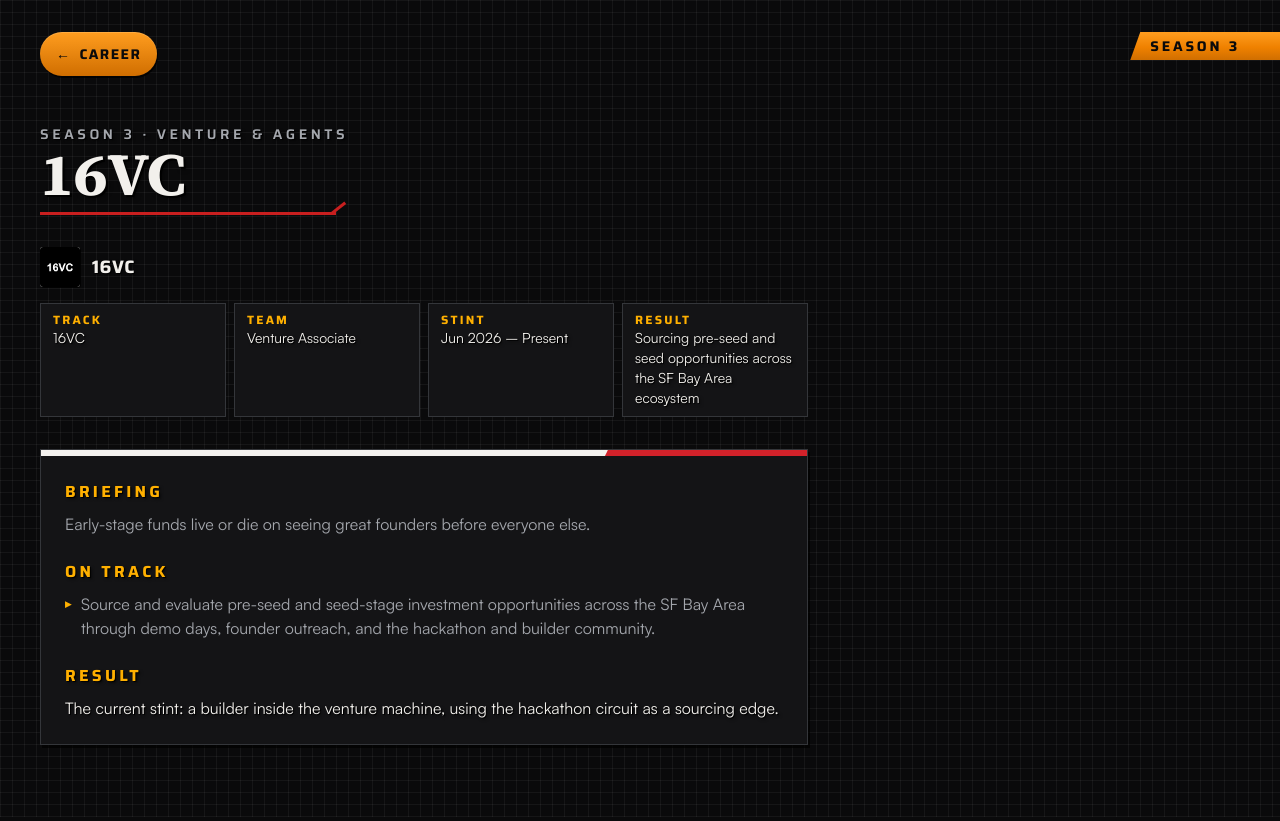
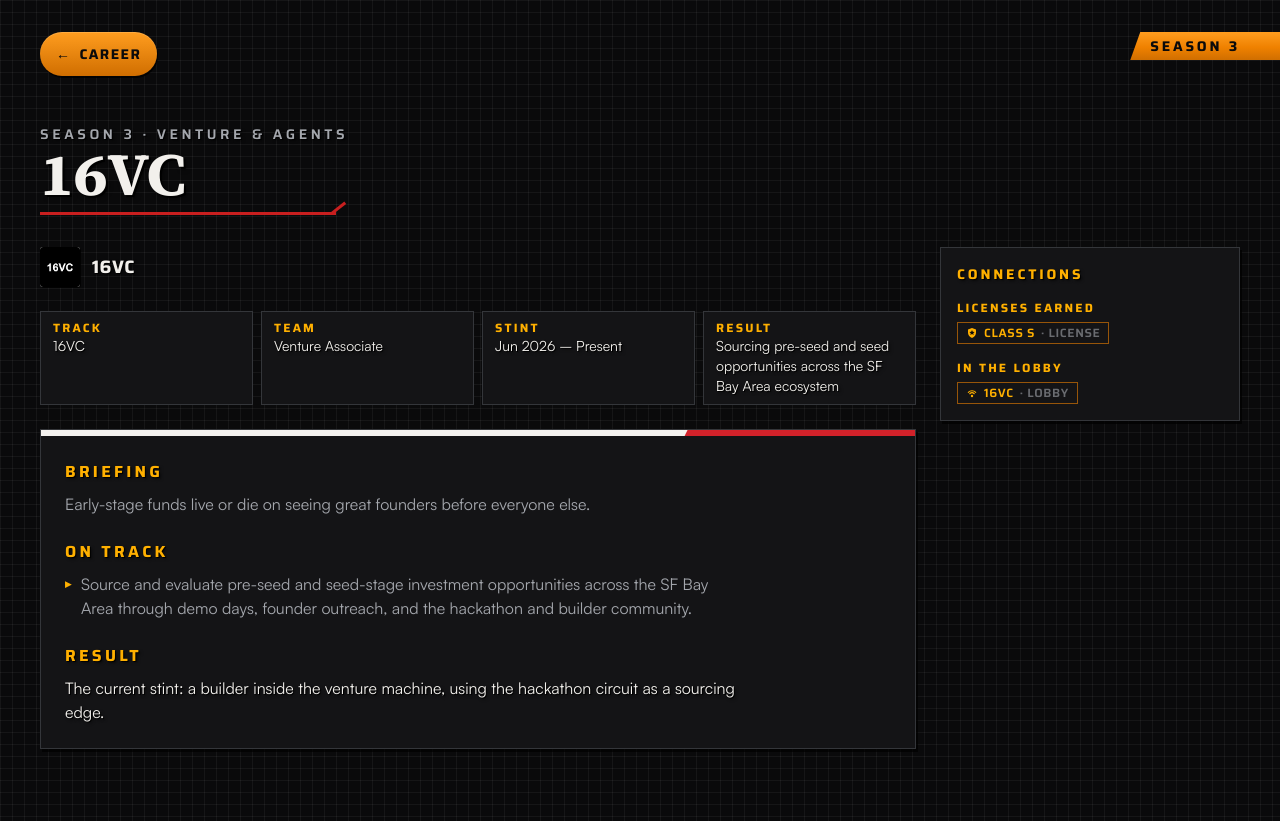
Before and after one commit to Nxver-GitHub/surya-portfolio, a Next.js app: page /career/16vc in a window 1280 px wide. Built offline with nearby package versions, Linux system fonts and the light colour scheme.

Commit message:
feat: fill the career-detail context column

```diff
--- a/content/career.ts
+++ b/content/career.ts
@@ -329,3 +329,17 @@ export function findEvent(slug: string) {
 export const allEventSlugs = seasons.flatMap((s) =>
   s.events.map((e) => e.slug),
 );
+
+/** Distinct Garage cars and Missions referenced across a season's events. */
+export function seasonRefs(season: Season): {
+  cars: readonly string[];
+  missions: readonly string[];
+} {
+  const cars = new Set<string>();
+  const missions = new Set<string>();
+  for (const e of season.events) {
+    e.carIds?.forEach((c) => cars.add(c));
+    e.missionIds?.forEach((m) => missions.add(m));
+  }
+  return { cars: [...cars], missions: [...missions] };
+}
--- a/src/app/career/[slug]/page.tsx
+++ b/src/app/career/[slug]/page.tsx
@@ -3,8 +3,7 @@ import Link from "next/link";
 import { notFound } from "next/navigation";
 import { allEventSlugs, findEvent } from "../../../../content/career";
 import { GtCrumb, GtTitle, LozengeLink } from "@/components/gt/GtChrome";
-import { CarChip } from "@/components/career/CarChip";
-import { MissionChip } from "@/components/career/MissionChip";
+import { EventBriefing } from "@/components/career/EventBriefing";
 import { OrgLogo } from "@/components/career/OrgLogo";
 import { LiveryStripe } from "@/components/livery/LiveryStripe";
 
@@ -70,30 +69,34 @@ export default async function EventPage({ params }: EventPageProps) {
           </GtTitle>
         </div>
 
-        <div className="mt-8 flex max-w-3xl items-center gap-3">
+        <div className="mt-8 grid gap-6 lg:grid-cols-[minmax(0,1fr)_300px] lg:items-start">
+          <div className="flex min-w-0 flex-col gap-6">
+            <div className="flex items-center gap-3">
               <OrgLogo logo={event.logo} org={event.org} size={40} />
               <p className="ts-hard font-display text-lg font-bold tracking-wide text-chrome uppercase">
                 {event.org}
               </p>
             </div>
 
-        <dl className="mt-4 grid max-w-3xl grid-cols-1 gap-2 sm:grid-cols-2 lg:grid-cols-4">
+            <dl className="grid grid-cols-1 gap-2 sm:grid-cols-2 lg:grid-cols-4">
               <MetaField label="Track" value={event.org} />
               <MetaField label="Team" value={event.role} />
               <MetaField label="Stint" value={event.dates} />
               <MetaField label="Result" value={event.result} />
             </dl>
 
-        <article className="mt-8 max-w-3xl border border-steel bg-panel shadow-[2px_3px_0_rgba(0,0,0,0.7)]">
+            <article className="border border-steel bg-panel shadow-[2px_3px_0_rgba(0,0,0,0.7)]">
               <LiveryStripe livery="marlboro" />
               <div className="flex flex-col gap-6 p-6">
                 <section>
                   <SectionHeading>Briefing</SectionHeading>
-              <p className="mt-2 text-silver">{event.story.problem}</p>
+                  <p className="mt-2 max-w-[62ch] text-silver">
+                    {event.story.problem}
+                  </p>
                 </section>
                 <section>
                   <SectionHeading>On track</SectionHeading>
-              <ul className="mt-2 flex list-none flex-col gap-2">
+                  <ul className="mt-2 flex max-w-[62ch] list-none flex-col gap-2">
                     {event.story.actions.map((action, i) => (
                       <li key={i} className="flex gap-2.5 text-silver">
                         <span
@@ -109,14 +112,16 @@ export default async function EventPage({ params }: EventPageProps) {
                 </section>
                 <section>
                   <SectionHeading>Result</SectionHeading>
-              <p className="ts-hard mt-2 text-chrome">{event.story.results}</p>
+                  <p className="ts-hard mt-2 max-w-[62ch] text-chrome">
+                    {event.story.results}
+                  </p>
                 </section>
               </div>
             </article>
 
-        {(event.links?.length || event.carIds?.length || event.missionIds?.length) ? (
-          <div className="mt-6 flex max-w-3xl flex-wrap items-center gap-2">
-            {event.links?.map((l) => (
+            {event.links?.length ? (
+              <div className="flex flex-wrap items-center gap-2">
+                {event.links.map((l) => (
                   <Link
                     key={l.href}
                     href={l.href}
@@ -127,14 +132,14 @@ export default async function EventPage({ params }: EventPageProps) {
                     {l.label} ↗
                   </Link>
                 ))}
-            {event.carIds?.map((c) => (
-              <CarChip key={c} carId={c} />
-            ))}
-            {event.missionIds?.map((m) => (
-              <MissionChip key={m} missionId={m} />
-            ))}
               </div>
             ) : null}
+          </div>
+
+          <aside className="lg:sticky lg:top-6">
+            <EventBriefing season={season} event={event} />
+          </aside>
+        </div>
       </main>
     </div>
   );
--- a/src/components/career/CareerBoard.tsx
+++ b/src/components/career/CareerBoard.tsx
@@ -1,21 +1,11 @@
 "use client";
 
 import { useState } from "react";
-import { seasons, type Season } from "../../../content/career";
+import { seasonRefs, seasons, type Season } from "../../../content/career";
 import { CarChip } from "./CarChip";
 import { MissionChip } from "./MissionChip";
 import { EventCard } from "./EventCard";
 import { OrgLogo } from "./OrgLogo";
-
-function seasonRefs(season: Season) {
-  const cars = new Set<string>();
-  const missions = new Set<string>();
-  for (const e of season.events) {
-    e.carIds?.forEach((c) => cars.add(c));
-    e.missionIds?.forEach((m) => missions.add(m));
-  }
-  return { cars: [...cars], missions: [...missions] };
-}
 
 export function CareerBoard() {
   const [selected, setSelected] = useState<Season>(
--- /dev/null
+++ b/src/components/career/EventBriefing.tsx
@@ -0,0 +1,129 @@
+import {
+  seasonRefs,
+  type CareerEvent,
+  type Season,
+} from "../../../content/career";
+import { licenses } from "../../../content/licenses";
+import { playerList } from "../../../content/lobby";
+import { CarChip } from "./CarChip";
+import { MissionChip } from "./MissionChip";
+import { LicenseChip } from "./LicenseChip";
+import { LobbyChip } from "./LobbyChip";
+
+function RailShell({
+  title,
+  children,
+}: {
+  title: string;
+  children: React.ReactNode;
+}) {
+  return (
+    <div className="border border-steel bg-panel p-4 shadow-[2px_3px_0_rgba(0,0,0,0.7)]">
+      <h2 className="ts-hard font-display text-sm font-bold tracking-[0.2em] text-gt-bright uppercase">
+        {title}
+      </h2>
+      {children}
+    </div>
+  );
+}
+
+function RailSection({
+  label,
+  children,
+}: {
+  label: string;
+  children: React.ReactNode;
+}) {
+  return (
+    <div className="mt-4">
+      <h3 className="font-display text-xs font-bold tracking-[0.18em] text-gt-bright uppercase">
+        {label}
+      </h3>
+      <div className="mt-1.5 flex flex-wrap gap-1.5">{children}</div>
+    </div>
+  );
+}
+
+/**
+ * Per-event context rail: this event's real cross-references (Garage cars,
+ * Missions, License classes that cite it, and the Lobby communities it maps
+ * to). Every relationship is derived from the content graph — nothing is
+ * invented. When an event has no cross-references, the rail falls back to its
+ * season briefing so the column is never empty.
+ */
+export function EventBriefing({
+  season,
+  event,
+}: {
+  season: Season;
+  event: CareerEvent;
+}) {
+  const cars = event.carIds ?? [];
+  const missions = event.missionIds ?? [];
+  const licenseTiers = licenses.filter((tier) =>
+    tier.tests.some((test) => test.careerEventId === event.slug),
+  );
+  const lobbyOrgs = playerList.filter((p) => p.careerEventSlug === event.slug);
+
+  const hasRefs =
+    cars.length > 0 ||
+    missions.length > 0 ||
+    licenseTiers.length > 0 ||
+    lobbyOrgs.length > 0;
+
+  if (!hasRefs) {
+    const refs = seasonRefs(season);
+    return (
+      <RailShell title="Season briefing">
+        <p className="mt-2 text-sm text-ink">{season.summary}</p>
+        {refs.cars.length > 0 ? (
+          <RailSection label="Cars unlocked">
+            {refs.cars.map((c) => (
+              <CarChip key={c} carId={c} />
+            ))}
+          </RailSection>
+        ) : null}
+        {refs.missions.length > 0 ? (
+          <RailSection label="Missions cleared">
+            {refs.missions.map((m) => (
+              <MissionChip key={m} missionId={m} />
+            ))}
+          </RailSection>
+        ) : null}
+      </RailShell>
+    );
+  }
+
+  return (
+    <RailShell title="Connections">
+      {cars.length > 0 ? (
+        <RailSection label="Cars unlocked">
+          {cars.map((c) => (
+            <CarChip key={c} carId={c} />
+          ))}
+        </RailSection>
+      ) : null}
+      {missions.length > 0 ? (
+        <RailSection label="Missions cleared">
+          {missions.map((m) => (
+            <MissionChip key={m} missionId={m} />
+          ))}
+        </RailSection>
+      ) : null}
+      {licenseTiers.length > 0 ? (
+        <RailSection label="Licenses earned">
+          {licenseTiers.map((tier) => (
+            <LicenseChip key={tier.id} tierId={tier.id} />
+          ))}
+        </RailSection>
+      ) : null}
+      {lobbyOrgs.length > 0 ? (
+        <RailSection label="In the lobby">
+          {lobbyOrgs.map((org) => (
+            <LobbyChip key={org.id} name={org.name} />
+          ))}
+        </RailSection>
+      ) : null}
+    </RailShell>
+  );
+}
--- /dev/null
+++ b/src/components/career/LicenseChip.tsx
@@ -0,0 +1,19 @@
+import Link from "next/link";
+import { licenseById, type LicenseTierId } from "../../../content/licenses";
+import { Glyph } from "../gt/Glyph";
+
+/** Cross-reference chip to a License class in the License Center. */
+export function LicenseChip({ tierId }: { tierId: LicenseTierId }) {
+  const tier = licenseById.get(tierId);
+  if (!tier) return null;
+  return (
+    <Link
+      href="/license-center"
+      className="inline-flex items-center gap-1.5 border border-gt/60 px-2 py-0.5 font-display text-xs font-semibold tracking-wider text-gt-bright uppercase outline-none hover:border-gt-bright hover:text-chrome focus-visible:ring-2 focus-visible:ring-gt-bright"
+    >
+      <Glyph kind="badge" />
+      Class {tier.id}
+      <span className="text-silver/60">· License</span>
+    </Link>
+  );
+}
--- /dev/null
+++ b/src/components/career/LobbyChip.tsx
@@ -0,0 +1,17 @@
+import Link from "next/link";
+import { Glyph } from "../gt/Glyph";
+
+/** Cross-reference chip to the Online Lobby for an org/community that appears
+ * there (derived from content/lobby.ts playerList). */
+export function LobbyChip({ name }: { name: string }) {
+  return (
+    <Link
+      href="/lobby"
+      className="inline-flex items-center gap-1.5 border border-gt/60 px-2 py-0.5 font-display text-xs font-semibold tracking-wider text-gt-bright uppercase outline-none hover:border-gt-bright hover:text-chrome focus-visible:ring-2 focus-visible:ring-gt-bright"
+    >
+      <Glyph kind="signal" />
+      {name}
+      <span className="text-silver/60">· Lobby</span>
+    </Link>
+  );
+}
--- a/src/components/gt/Glyph.tsx
+++ b/src/components/gt/Glyph.tsx
@@ -1,4 +1,4 @@
-export type GlyphKind = "car" | "flag" | "lock";
+export type GlyphKind = "car" | "flag" | "lock" | "badge" | "signal";
 
 interface GlyphProps {
   kind: GlyphKind;
@@ -45,6 +45,19 @@ export function Glyph({ kind, size = "1em", className }: GlyphProps) {
           <rect x="5" y="11" width="14" height="10" rx="1.5" />
         </>
       ) : null}
+      {kind === "badge" ? (
+        <>
+          <path d="M12 2 L20 5 V11 Q20 18 12 22 Q4 18 4 11 V5 Z" />
+          <path d="M12 6 L13.6 9.4 L17.3 9.8 L14.5 12.3 L15.3 16 L12 14 L8.7 16 L9.5 12.3 L6.7 9.8 L10.4 9.4 Z" fill="var(--color-asphalt)" />
+        </>
+      ) : null}
+      {kind === "signal" ? (
+        <>
+          <circle cx="12" cy="18" r="2.4" />
+          <path d="M7.5 13.5 A6.4 6.4 0 0 1 16.5 13.5" fill="none" stroke="currentColor" strokeWidth="2.2" strokeLinecap="round" />
+          <path d="M4.6 10.6 A10.5 10.5 0 0 1 19.4 10.6" fill="none" stroke="currentColor" strokeWidth="2.2" strokeLinecap="round" />
+        </>
+      ) : null}
     </svg>
   );
 }
```
Lines whose indentation alone changed are shown as unchanged.
